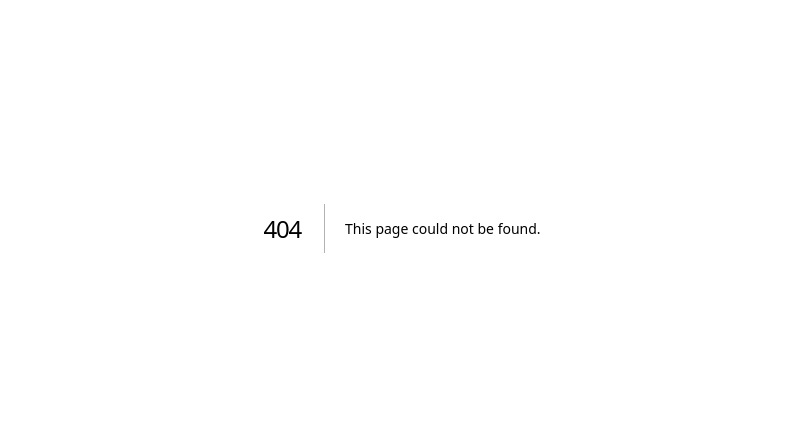
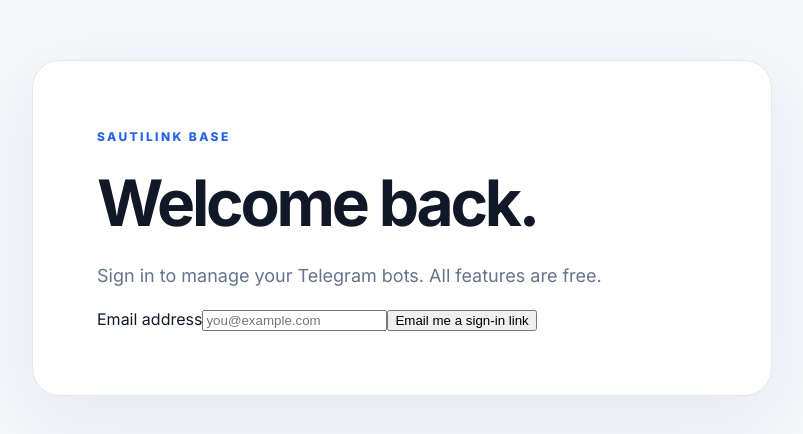
Before and after one commit to sautilink/Base, a Next.js app in the folder apps/web/: page /login in a window 1280 px wide. Before the commit this address had no page. Shown: the part 172-606 px from the top of the page, without its empty margins (238-1041 px from the left). Built offline with nearby package versions, Linux system fonts and the light colour scheme.

Commit message:
feat(auth): add apps/web/app/login/page.tsx

```diff
--- /dev/null
+++ b/apps/web/app/login/page.tsx
@@ -0,0 +1,36 @@
+'use client';
+import { useState, type FormEvent } from 'react';
+import { getSupabase } from '../../lib/supabase';
+
+export default function LoginPage() {
+  const [email, setEmail] = useState('');
+  const [busy, setBusy] = useState(false);
+  const [message, setMessage] = useState('');
+  async function submit(event: FormEvent<HTMLFormElement>) {
+    event.preventDefault();
+    setBusy(true);
+    setMessage('');
+    try {
+      const { error } = await getSupabase().auth.signInWithOtp({
+        email: email.trim(),
+        options: { emailRedirectTo: window.location.origin + '/dashboard' }
+      });
+      setMessage(error ? error.message : 'Check your email for your sign-in link.');
+    } catch (error) {
+      setMessage(error instanceof Error ? error.message : 'Unable to start sign-in.');
+    } finally {
+      setBusy(false);
+    }
+  }
+  return <main><section className="card auth-card">
+    <span className="eyebrow">SAUTILINK BASE</span>
+    <h1>Welcome back.</h1>
+    <p>Sign in to manage your Telegram bots. All features are free.</p>
+    <form onSubmit={submit}>
+      <label htmlFor="email">Email address</label>
+      <input id="email" type="email" autoComplete="email" value={email} onChange={e => setEmail(e.target.value)} required placeholder="you@example.com" />
+      <button disabled={busy} type="submit">{busy ? 'Sending...' : 'Email me a sign-in link'}</button>
+    </form>
+    {message && <p role="status" className="notice">{message}</p>}
+  </section></main>;
+}
```
